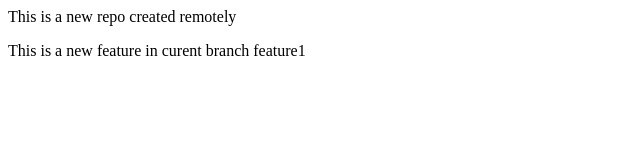
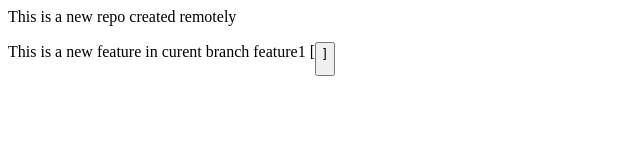
Before and after one commit to Manasasajjan/Localrep, a plain HTML site: page index.html in a window 1280 px wide. Shown: the whole page, without its empty margins (0-640 px from the left). Drawn offline with Linux system fonts and the light colour scheme.

Commit message:
Add button

```diff
--- a/index.html
+++ b/index.html
@@ -1,2 +1,2 @@
 <p> This is a new repo created remotely </p>
-<p>This is a new feature in curent branch feature1</p>
+<p>This is a new feature in curent branch feature1 [<button>]</p>
```
